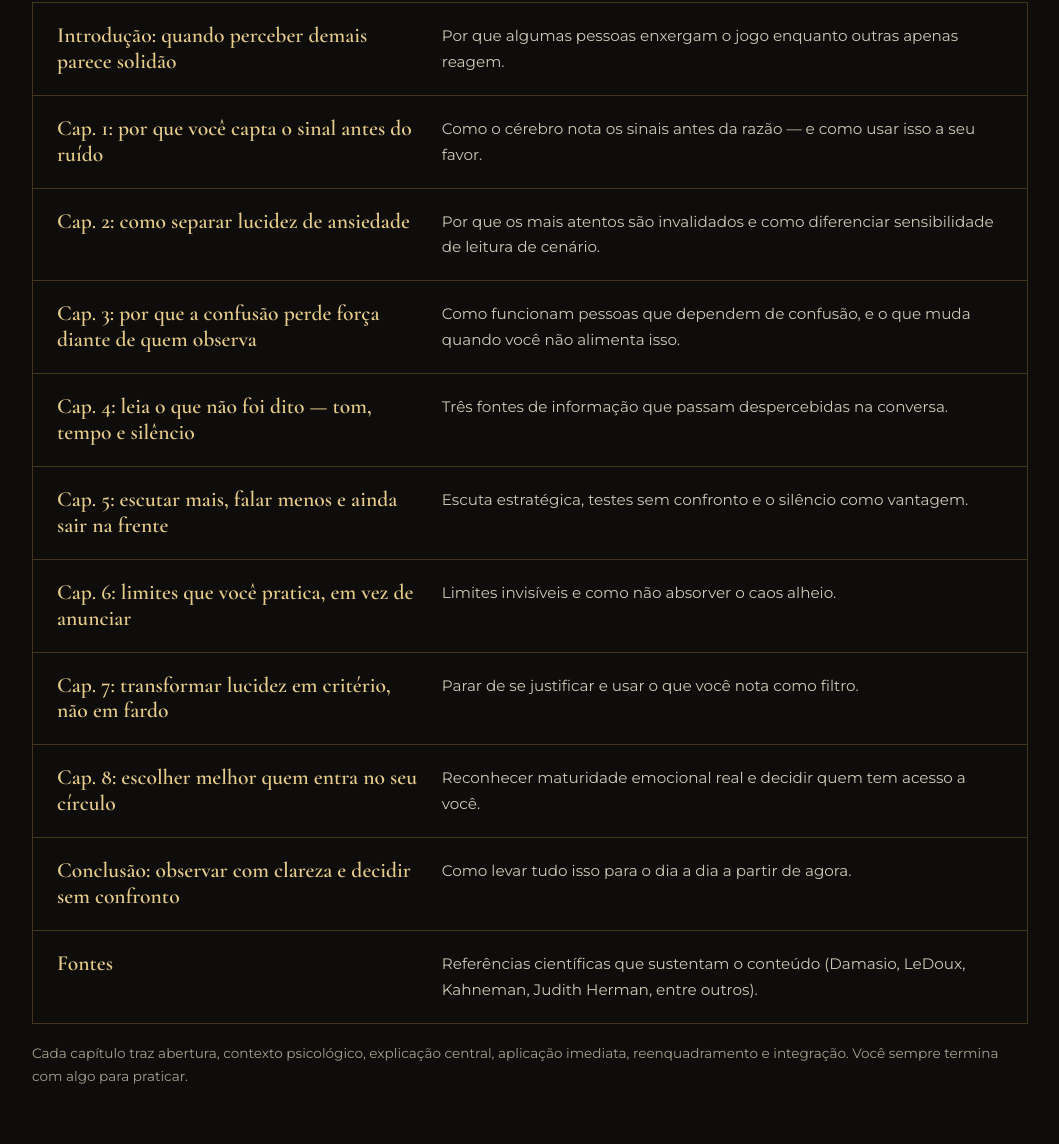
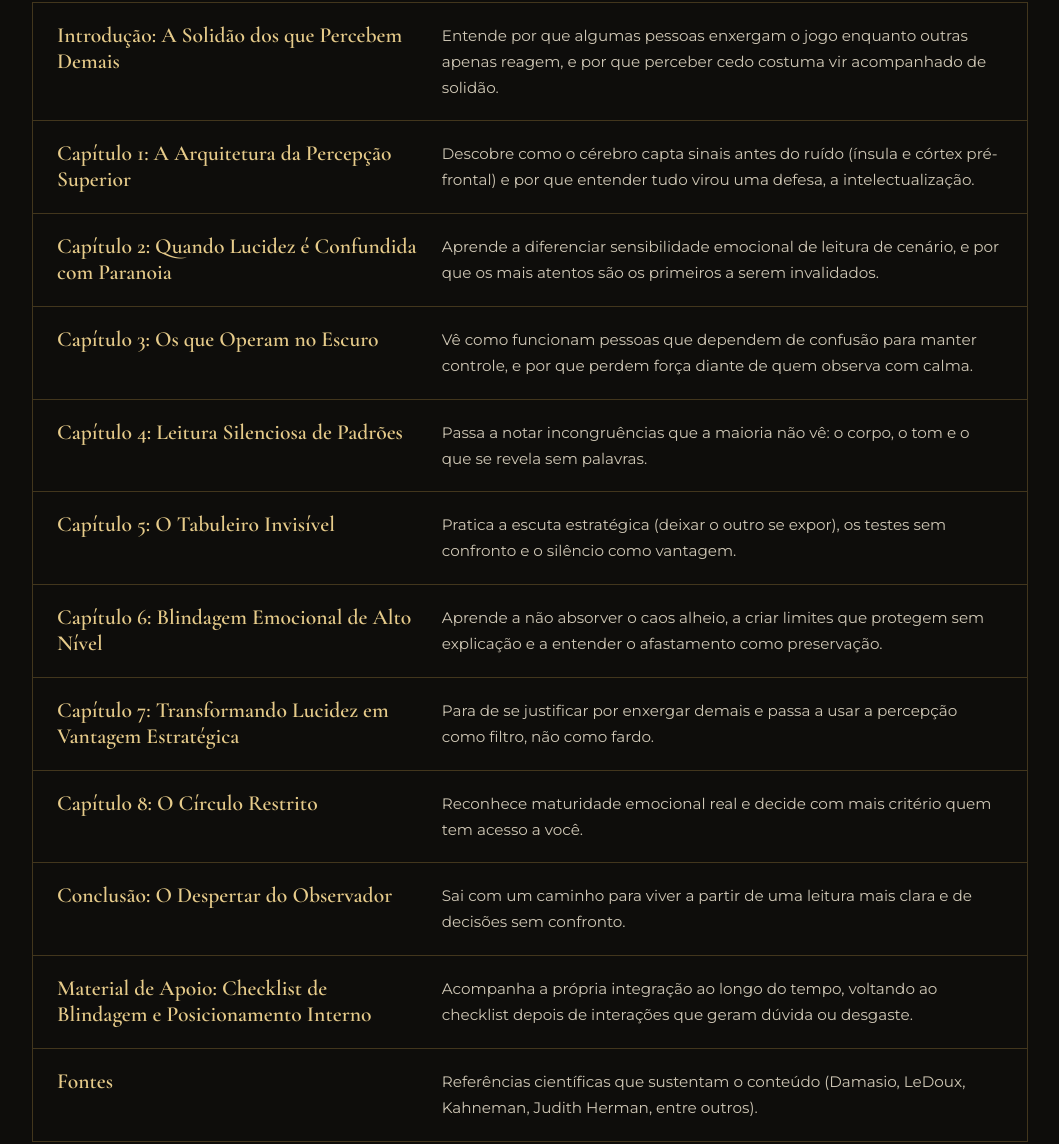
Before and after one commit to Vicentxiii/pagina-vendas-codigo-silencioso, a plain HTML site: page index.html in a window 1280 px wide. Shown: the part 3690-4834 px from the top of the page, without its empty margins (110-1169 px from the left). Drawn offline with nearby package versions, Linux system fonts and the light colour scheme.

Commit message:
Capitulos alinhados ao livro com descricoes do que o leitor leva

```diff
--- a/index.html
+++ b/index.html
@@ -91,16 +91,17 @@
  <div class="wrap">
   <h2>O que tem dentro</h2>
   <div class="chap">
-   <div><b>Introdução: quando perceber demais parece solidão</b><span>Por que algumas pessoas enxergam o jogo enquanto outras apenas reagem.</span></div>
-   <div><b>Cap. 1: por que você capta o sinal antes do ruído</b><span>Como o cérebro nota os sinais antes da razão — e como usar isso a seu favor.</span></div>
-   <div><b>Cap. 2: como separar lucidez de ansiedade</b><span>Por que os mais atentos são invalidados e como diferenciar sensibilidade de leitura de cenário.</span></div>
-   <div><b>Cap. 3: por que a confusão perde força diante de quem observa</b><span>Como funcionam pessoas que dependem de confusão, e o que muda quando você não alimenta isso.</span></div>
-   <div><b>Cap. 4: leia o que não foi dito — tom, tempo e silêncio</b><span>Três fontes de informação que passam despercebidas na conversa.</span></div>
-   <div><b>Cap. 5: escutar mais, falar menos e ainda sair na frente</b><span>Escuta estratégica, testes sem confronto e o silêncio como vantagem.</span></div>
-   <div><b>Cap. 6: limites que você pratica, em vez de anunciar</b><span>Limites invisíveis e como não absorver o caos alheio.</span></div>
-   <div><b>Cap. 7: transformar lucidez em critério, não em fardo</b><span>Parar de se justificar e usar o que você nota como filtro.</span></div>
-   <div><b>Cap. 8: escolher melhor quem entra no seu círculo</b><span>Reconhecer maturidade emocional real e decidir quem tem acesso a você.</span></div>
-   <div><b>Conclusão: observar com clareza e decidir sem confronto</b><span>Como levar tudo isso para o dia a dia a partir de agora.</span></div>
+   <div><b>Introdução: A Solidão dos que Percebem Demais</b><span>Entende por que algumas pessoas enxergam o jogo enquanto outras apenas reagem, e por que perceber cedo costuma vir acompanhado de solidão.</span></div>
+   <div><b>Capítulo 1: A Arquitetura da Percepção Superior</b><span>Descobre como o cérebro capta sinais antes do ruído (ínsula e córtex pré-frontal) e por que entender tudo virou uma defesa, a intelectualização.</span></div>
+   <div><b>Capítulo 2: Quando Lucidez é Confundida com Paranoia</b><span>Aprende a diferenciar sensibilidade emocional de leitura de cenário, e por que os mais atentos são os primeiros a serem invalidados.</span></div>
+   <div><b>Capítulo 3: Os que Operam no Escuro</b><span>Vê como funcionam pessoas que dependem de confusão para manter controle, e por que perdem força diante de quem observa com calma.</span></div>
+   <div><b>Capítulo 4: Leitura Silenciosa de Padrões</b><span>Passa a notar incongruências que a maioria não vê: o corpo, o tom e o que se revela sem palavras.</span></div>
+   <div><b>Capítulo 5: O Tabuleiro Invisível</b><span>Pratica a escuta estratégica (deixar o outro se expor), os testes sem confronto e o silêncio como vantagem.</span></div>
+   <div><b>Capítulo 6: Blindagem Emocional de Alto Nível</b><span>Aprende a não absorver o caos alheio, a criar limites que protegem sem explicação e a entender o afastamento como preservação.</span></div>
+   <div><b>Capítulo 7: Transformando Lucidez em Vantagem Estratégica</b><span>Para de se justificar por enxergar demais e passa a usar a percepção como filtro, não como fardo.</span></div>
+   <div><b>Capítulo 8: O Círculo Restrito</b><span>Reconhece maturidade emocional real e decide com mais critério quem tem acesso a você.</span></div>
+   <div><b>Conclusão: O Despertar do Observador</b><span>Sai com um caminho para viver a partir de uma leitura mais clara e de decisões sem confronto.</span></div>
+   <div><b>Material de Apoio: Checklist de Blindagem e Posicionamento Interno</b><span>Acompanha a própria integração ao longo do tempo, voltando ao checklist depois de interações que geram dúvida ou desgaste.</span></div>
    <div><b>Fontes</b><span>Referências científicas que sustentam o conteúdo (Damasio, LeDoux, Kahneman, Judith Herman, entre outros).</span></div>
   </div>
   <p class="small" style="margin-top:18px">Cada capítulo traz abertura, contexto psicológico, explicação central, aplicação imediata, reenquadramento e integração. Você sempre termina com algo para praticar.</p>
@@ -172,7 +173,7 @@
  <div class="wrap">
   <div class="box">
    <h2 style="font-size:2.2rem">O Código Silencioso</h2>
-   <p class="small">E-book em PDF · 8 capítulos + introdução, conclusão e fontes · Acesso imediato</p>
+   <p class="small">E-book em PDF · 8 capítulos + introdução, conclusão, material de apoio e fontes · Acesso imediato</p>
    <div style="margin:22px 0 4px;padding:18px 20px;border:1px dashed var(--gold);text-align:left">
     <b class="serif" style="font-size:1.4rem;color:var(--gold-l)">Checklist de integração incluído no e-book</b>
     <p class="small" style="margin:6px 0 0;color:#cfc7b5">Ao longo da leitura, um checklist para acompanhar sua evolução ao longo do tempo — não é feito para ser preenchido uma única vez.</p>
```
Also changed, not shown: README.md.
